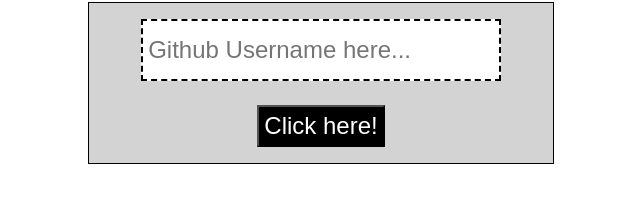
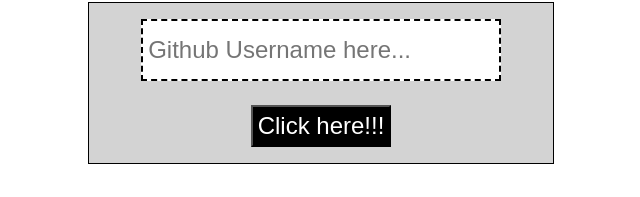
Before and after one commit to Baalwaan/Github-profile-cards, a React (Create React App) app: page / in a window 1280 px wide. Shown: the part 88-285 px from the top of the page, without its empty margins (319-959 px from the left). Built offline with nearby package versions, Linux system fonts and the light colour scheme.

Commit message:
modularis Button into its own component for resusability

```diff
--- /dev/null
+++ b/src/Components/Common/Button/index.js
@@ -0,0 +1,15 @@
+import React from 'react';
+import styled from 'styled-components';
+
+const StyledButton = styled.button`
+  min-width: 5em;
+  font-size: 1.5em;
+  padding: 5px;
+  outline: none;
+  background: black;
+  color: white;
+`;
+
+const Button = ({ label }) => <StyledButton>{label}</StyledButton>;
+
+export default Button;
--- a/src/Components/Common/ProfileCard/index.js
+++ b/src/Components/Common/ProfileCard/index.js
@@ -1,6 +1,7 @@
 import React from 'react';
 import styled from 'styled-components';
 
+import Button from '../Button';
 import Exit from '../../../assets/close.png';
 
 const ProfileCard = styled.div`
@@ -8,6 +9,7 @@ const ProfileCard = styled.div`
   border: solid black 1px;
   // max-width: 27em;
   padding: 1em;
+  text-align: center;
 `;
 
 const ExitContainer = styled.div`
@@ -30,6 +32,7 @@ const ProfileInfo = styled.div`
   justify-content: space-around;
   align-items: center;
   width: 100%;
+  margin: 1.5em 0;
 `;
 
 const ProfileImg = styled.img`
@@ -38,6 +41,7 @@ const ProfileImg = styled.img`
 `;
 
 const StyledUl = styled.ul`
+  text-align: left;
   width: 10em;
 `;
 
@@ -46,14 +50,12 @@ const Li = styled.li`
   padding: 0.5em;
 `;
 
-
 const AnchorTag = styled.a`
   text-decoration: none;
   color: black;
 `;
 
 const Profile = ({ login, avatar_url, id, name, followers, html_url }) => {
-
   const [toClose, setToClose] = React.useState(false);
 
   const handleClose = () => {
@@ -77,6 +79,7 @@ const Profile = ({ login, avatar_url, id, name, followers, html_url }) => {
             <Li>Followers: {followers}</Li>
           </StyledUl>
         </ProfileInfo>
+        <Button label="Check Profile" />
       </ProfileCard>
     );
   } else return '';
--- a/src/Components/Form/index.js
+++ b/src/Components/Form/index.js
@@ -1,5 +1,9 @@
 import React from 'react';
 import styled from 'styled-components';
+
+import Button from '../Common/Button';
+
+console.log('this is button', Button);
 
 const StyledForm = styled.form`
   display: flex;
@@ -21,14 +25,14 @@ const Input = styled.input`
   width: 80%;
 `;
 
-const Button = styled.button`
-  min-width: 5em;
-  font-size: 1.5em;
-  padding: 5px;
-  outline: none;
-  background: black;
-  color: white;
-`;
+// const Button = styled.button`
+//   min-width: 5em;
+//   font-size: 1.5em;
+//   padding: 5px;
+//   outline: none;
+//   background: black;
+//   color: white;
+// `;
 const Form = ({ add }) => {
   const [inputVal, setInputVal] = React.useState('');
 
@@ -60,7 +64,7 @@ const Form = ({ add }) => {
         }}
         required
       />
-      <Button>Click here!</Button>
+      <Button label="Click here!!!" />
     </StyledForm>
   );
 };
```
